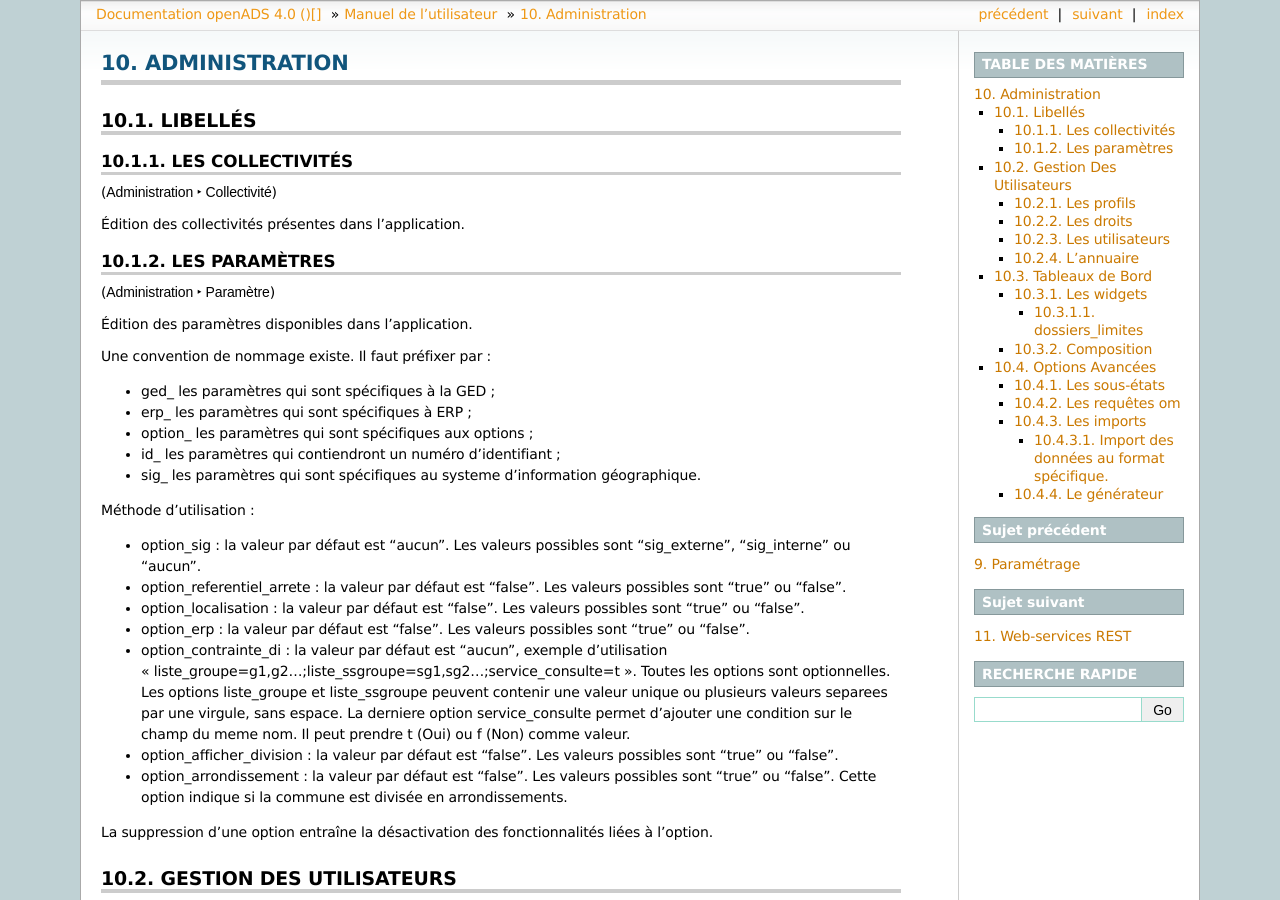
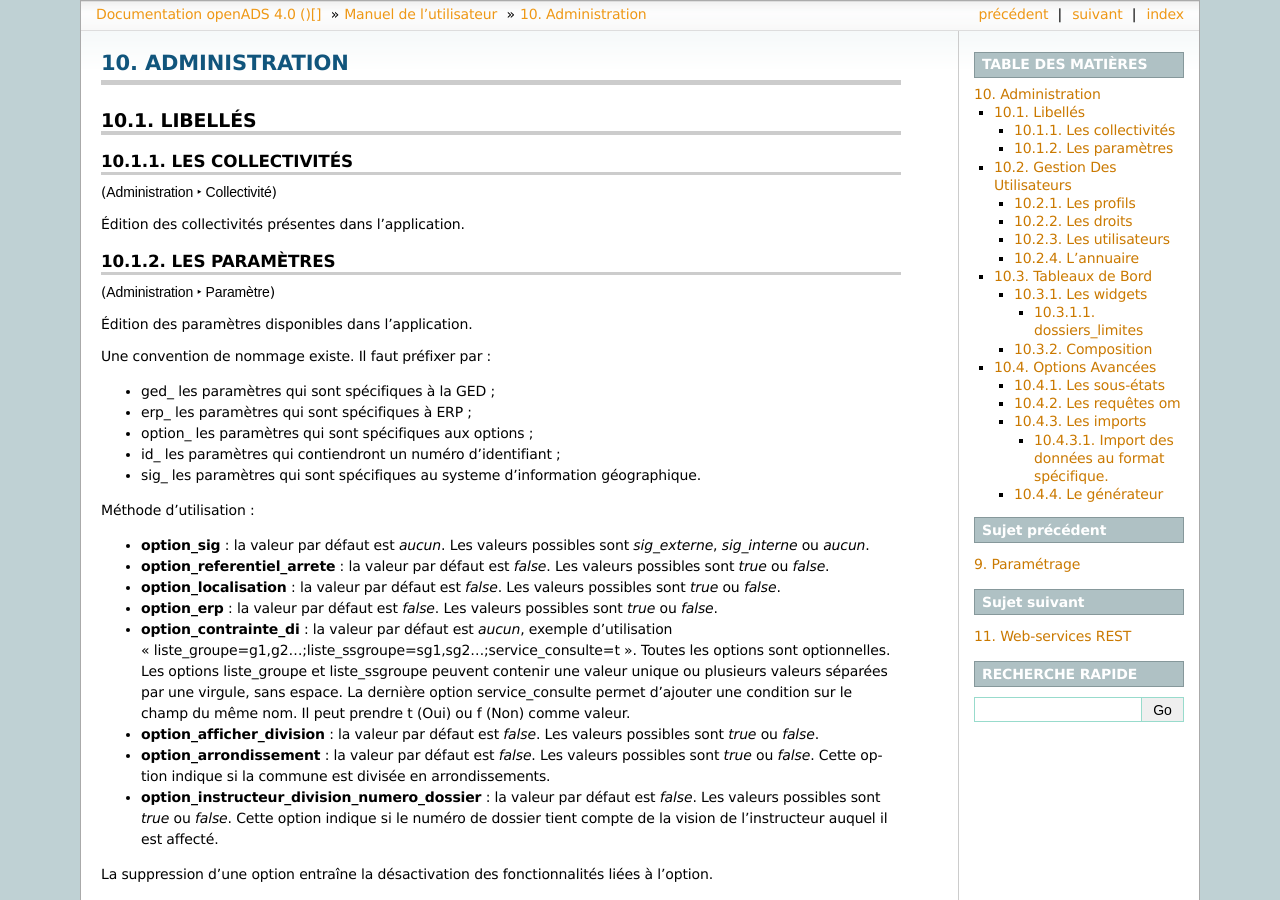
Before and after one commit to mpavaux/openads-documentation, a Sphinx documentation site: the page built from source/manuel_utilisateur/administration.rst, in a window 1280 px wide and 900 px high. Built offline with Sphinx 7.4.7, drawn with Linux system fonts in a browser that asks for light colours.

Commit message:
Documentation administrateur - paramètres : - Ajout du paramètre option_instructeur_division_numero_dossier - Correction d'orthographique - Amélioration du style

```diff
--- a/source/manuel_utilisateur/administration.rst
+++ b/source/manuel_utilisateur/administration.rst
@@ -42,26 +42,29 @@
 
 Méthode d'utilisation :
 
-* option_sig : la valeur par défaut est 'aucun'. Les valeurs possibles sont
-  'sig_externe', 'sig_interne' ou 'aucun'.
-* option_referentiel_arrete : la valeur par défaut est 'false'. Les valeurs
-  possibles sont 'true' ou 'false'.
-* option_localisation : la valeur par défaut est 'false'. Les valeurs possibles
-  sont 'true' ou 'false'.
-* option_erp : la valeur par défaut est 'false'. Les valeurs possibles sont
-  'true' ou 'false'.
-* option_contrainte_di : la valeur par défaut est 'aucun', exemple
+* **option_sig** : la valeur par défaut est *aucun*. Les valeurs possibles sont
+  *sig_externe*, *sig_interne* ou *aucun*.
+* **option_referentiel_arrete** : la valeur par défaut est *false*. Les valeurs
+  possibles sont *true* ou *false*.
+* **option_localisation** : la valeur par défaut est *false*. Les valeurs possibles
+  sont *true* ou *false*.
+* **option_erp** : la valeur par défaut est *false*. Les valeurs possibles sont
+  *true* ou *false*.
+* **option_contrainte_di** : la valeur par défaut est *aucun*, exemple
   d'utilisation "liste_groupe=g1,g2...;liste_ssgroupe=sg1,sg2...;service_consulte=t".
   Toutes les options sont optionnelles.
   Les options liste_groupe et liste_ssgroupe peuvent contenir une valeur unique
-  ou plusieurs valeurs separees par une virgule, sans espace.
-  La derniere option service_consulte permet d'ajouter une condition sur le champ
-  du meme nom. Il peut prendre t (Oui) ou f (Non) comme valeur.
-* option_afficher_division : la valeur par défaut est 'false'. Les valeurs
-  possibles sont 'true' ou 'false'.
-* option_arrondissement : la valeur par défaut est 'false'. Les valeurs
-  possibles sont 'true' ou 'false'.
+  ou plusieurs valeurs séparées par une virgule, sans espace.
+  La dernière option service_consulte permet d'ajouter une condition sur le champ
+  du même nom. Il peut prendre t (Oui) ou f (Non) comme valeur.
+* **option_afficher_division** : la valeur par défaut est *false*. Les valeurs
+  possibles sont *true* ou *false*.
+* **option_arrondissement** : la valeur par défaut est *false*. Les valeurs
+  possibles sont *true* ou *false*.
   Cette option indique si la commune est divisée en arrondissements.
+* **option_instructeur_division_numero_dossier** : la valeur par défaut est *false*. Les valeurs
+  possibles sont *true* ou *false*.
+  Cette option indique si le numéro de dossier tient compte de la vision de l'instructeur auquel il est affecté.
 
 La suppression d'une option entraîne la désactivation des fonctionnalités liées
 à l'option.
```
